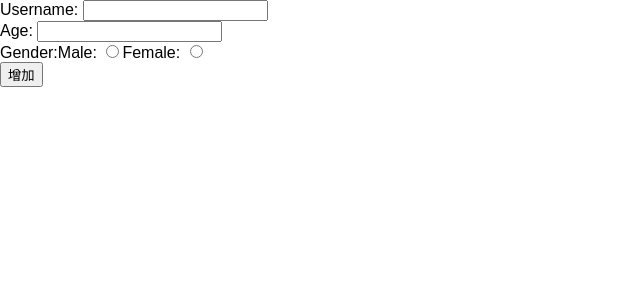
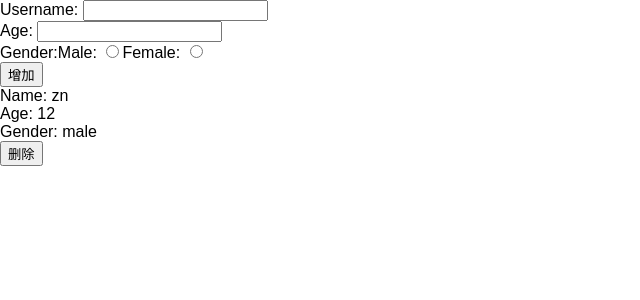
Before and after one commit to JenningFan/react-redux, a React (Create React App) app: page / in a window 1280 px wide. Shown: the top 300 px of the page, without its empty margins (0-640 px from the left). Built offline with nearby package versions, Linux system fonts and the light colour scheme.

Commit message:
use the react-redux and redux to finish session 42's practice

```diff
--- a/src/User.jsx
+++ b/src/User.jsx
@@ -1,5 +1,5 @@
-import { connect } from "./react-redux";
-import React, { Component } from 'react'
+import { connect } from "react-redux";
+import React, { Component } from 'react';
 
 const usersReducer = (state, action) => {
     if (!state) {
@@ -37,7 +37,7 @@ class User extends Component {
                 <div>Name: { user.username }</div>
                 <div>Age: { user.age }</div>
                 <div>Gender: { user.gender }</div>
-                <button onClick={ onDeleteUser(index) }>删除</button>
+                <button onClick={ () => {onDeleteUser(index)} }>删除</button>
             </div>
         )
     }
@@ -54,18 +54,21 @@ class UsersList extends Component {
     }
 
     handleUserChange(event) {
+        console.log(typeof event.target.value, event.target.value)
         this.setState({
             username: event.target.value
         })
     }
 
     handleAgeChange(event) {
+        console.log(typeof event.target.value, event.target.value)
         this.setState({
             age: event.target.value
         })
     }
 
     handleGenderSelect(event) {
+        console.log(typeof event.target.value, event.target.value)
         this.setState({
             gender: event.target.value
         })
@@ -81,14 +84,14 @@ class UsersList extends Component {
             <div>
                 {/* 输入用户信息，点击“新增”按钮可以增加用户 */}
                 <div className='add-user'>
-                    <div>Username: <input type='text' onChange={this.handleUserChange.bind(this)} /></div>
+                    <div>Username: <input type='text'  onChange={this.handleUserChange.bind(this)} /></div>
                     <div>Age: <input type='number' onChange={this.handleAgeChange.bind(this)} /></div>
                     <div>
                         Gender:
                         <label>Male: <input type='radio' name='gender' value='male' onChange={this.handleGenderSelect.bind(this)} /></label>
                         <label>Female: <input type='radio' name='gender' value='female' onChange={this.handleGenderSelect.bind(this)} /></label>
                     </div>
-                    <button onClick={() => {console.log(this);console.log(user); this.props.onAddUser(user)}}>增加</button>
+                    <button onClick={() => { this.props.onAddUser(user) }}>增加</button>
                 </div>
                 {/* 显示用户列表 */}
                 <div className='users-list'>
--- a/src/index.js
+++ b/src/index.js
@@ -30,6 +30,7 @@ import { usersReducer, UsersList } from './User';
 //         subscribe
 //     }
 // }
+console.log(React, Component === React.Component)
 
 function ThemeReducer(state, action) {
     if (!state) {
@@ -45,7 +46,7 @@ function ThemeReducer(state, action) {
 
 //const store = createStore(ThemeReducer)
 const store = createStore(usersReducer)
-console.log(store.getState())
+
 
 
 class Index extends Component {
```
